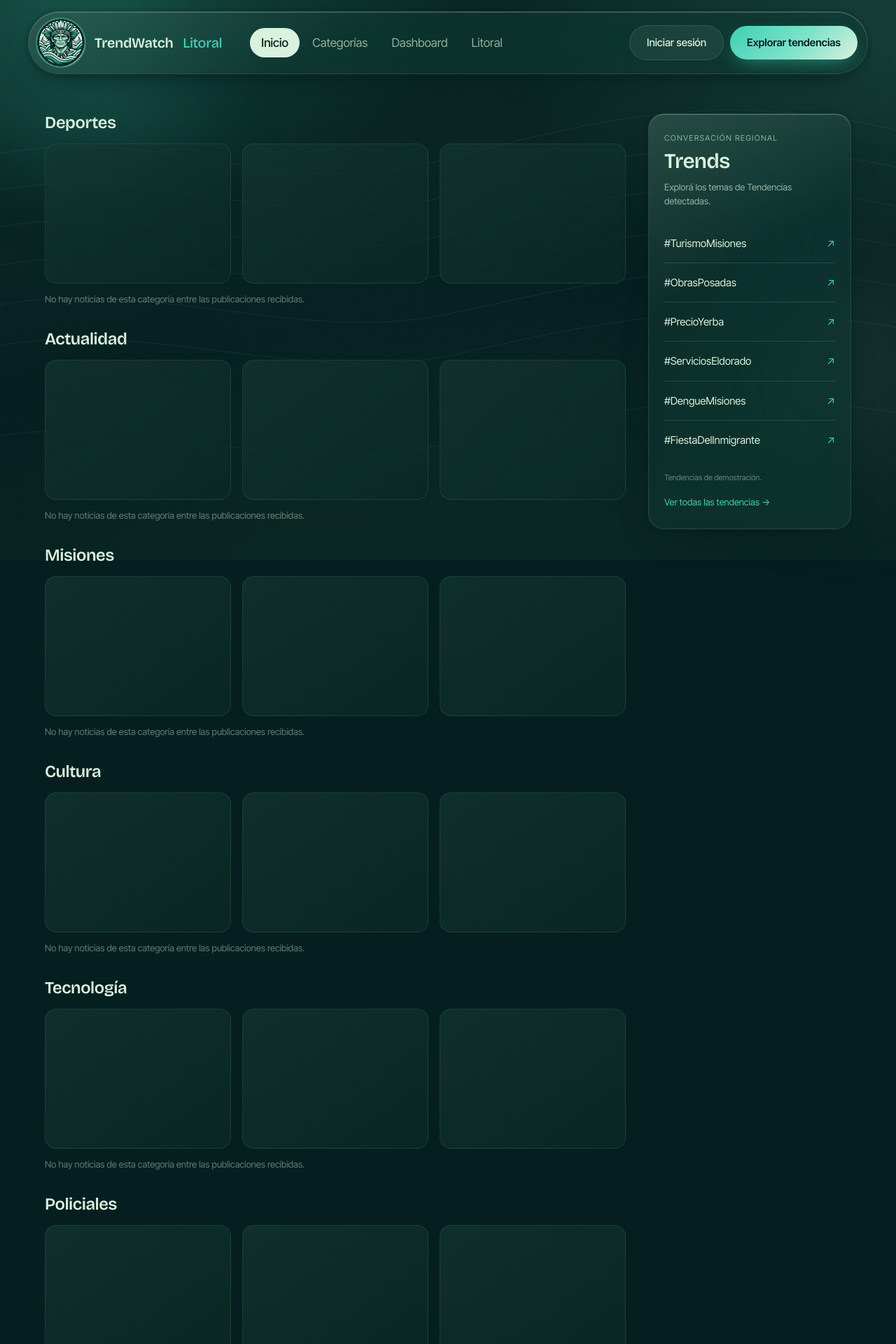
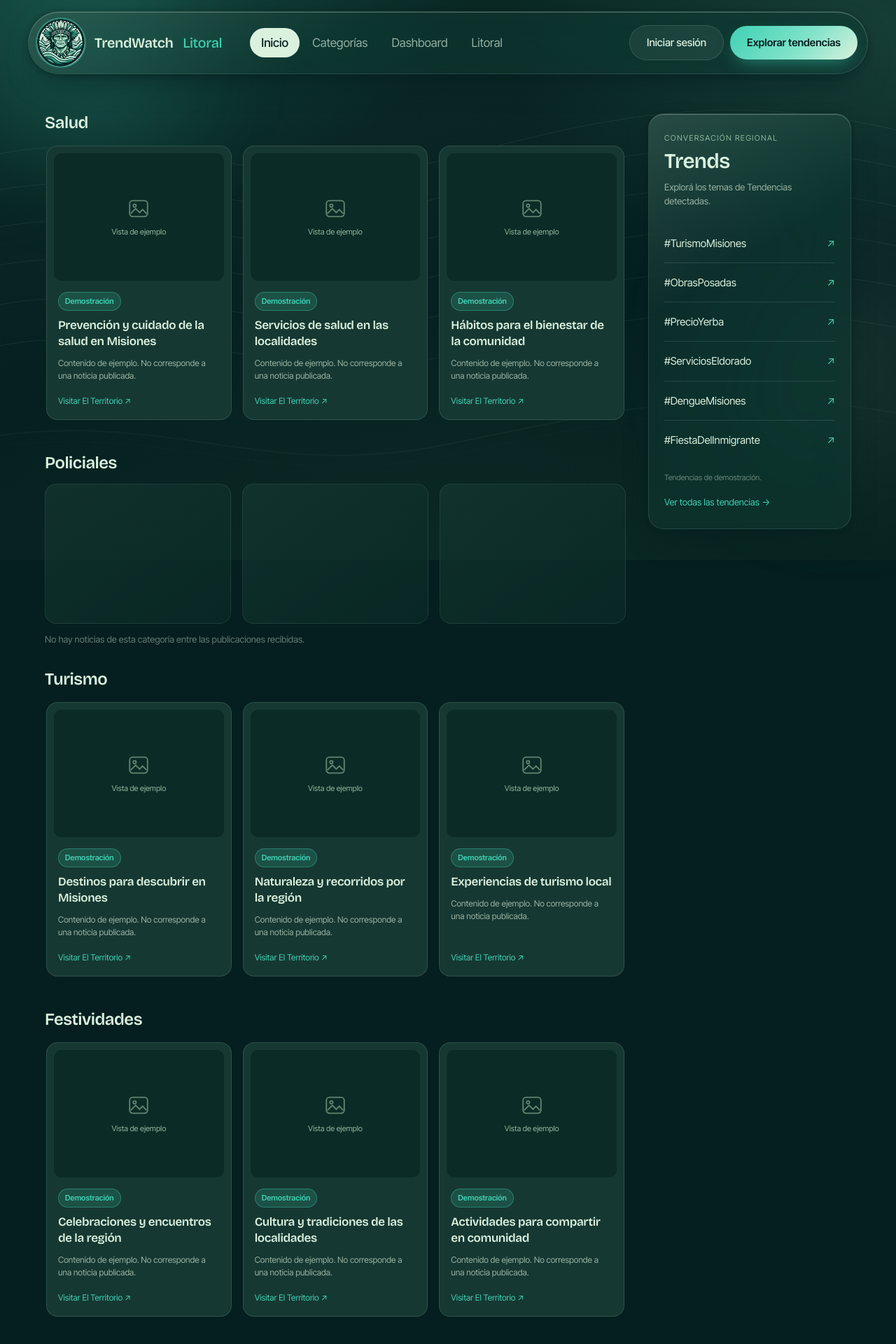
Before and after one commit to MakkiGan666/Trend-Watch-Litoral, a Django app: page / in a window 1280 px wide. Shown: the top 1920 px of the page at 70% size. Run offline with Django 5.2, Linux system fonts and the light colour scheme; tables that the repository leaves empty hold one stand-in row (values such as "Sample post").

Commit message:
Ajustes de landing

```diff
--- a/app/core/templates/inicio.html
+++ b/app/core/templates/inicio.html
@@ -10,7 +10,7 @@
         <link href="https://fonts.googleapis.com/css2?family=Bricolage+Grotesque:opsz,wght@12..96,400;12..96,500;12..96,600&family=Inter+Tight:wght@400;500;600&display=swap" rel="stylesheet">
         <link rel="icon" type="image/png" href="/static/img/favicon.png">
         <link rel="stylesheet" href="/static/css/trendwatch.css?v=13">
-        <link rel="stylesheet" href="/static/css/landing-news.css?v=2">
+        <link rel="stylesheet" href="/static/css/landing-news.css?v=3">
     </head>
     <body class="landing-page">
         <a class="skip" href="#main">Saltar al contenido</a>
@@ -55,13 +55,10 @@
                 <h1 class="sr-only" id="inicio-title">Noticias por categoría y tendencias de Misiones</h1>
                 <div class="wrap news-layout">
                     <div class="news-feed" data-news-feed="{% url 'listar_publicaciones' %}" aria-busy="false">
-                        {% include "partials/_news_category.html" with category_key="deportes" category_label="Deportes" %}
-                        {% include "partials/_news_category.html" with category_key="actualidad" category_label="Actualidad" %}
-                        {% include "partials/_news_category.html" with category_key="misiones" category_label="Misiones" %}
-                        {% include "partials/_news_category.html" with category_key="cultura" category_label="Cultura" %}
-                        {% include "partials/_news_category.html" with category_key="tecnologia" category_label="Tecnología" %}
+                        {% include "partials/_news_category.html" with category_key="salud" category_label="Salud" %}
                         {% include "partials/_news_category.html" with category_key="policiales" category_label="Policiales" %}
-                        {% include "partials/_news_category.html" with category_key="sin-categoria" category_label="Otras noticias" %}
+                        {% include "partials/_news_category.html" with category_key="turismo" category_label="Turismo" %}
+                        {% include "partials/_news_category.html" with category_key="festividades" category_label="Festividades" %}
                         <div class="news-feed__status">
                             <p data-news-status role="status" aria-live="polite">Noticias de El Territorio</p>
                             <button class="btn btn--ghost news-feed__retry" type="button" data-news-retry hidden>Reintentar</button>
@@ -165,6 +162,6 @@
             </div>
         </footer>
         <script src="/static/js/trendwatch.js?v=3" defer></script>
-        <script src="/static/js/landing-news.js?v=1" defer></script>
+        <script src="/static/js/landing-news.js?v=3" defer></script>
     </body>
 </html>
--- a/app/static/css/landing-news.css
+++ b/app/static/css/landing-news.css
@@ -19,6 +19,8 @@
 .news-card__fallback svg{width:34px;height:34px;opacity:.65}
 .news-card__body{padding:16px;display:flex;flex-direction:column;gap:10px;flex:1}
 .news-card__source{font-size:11px;color:var(--sage)}
+.news-card__demo-badge{align-self:flex-start;padding:4px 9px;border:1px solid var(--aqua-line);border-radius:var(--r-pill);background:var(--aqua-soft);color:var(--aqua);font-size:11px;font-weight:600}
+.news-card__demo-note{font-size:12px;line-height:1.5;color:var(--tx-2)}
 .news-card h3{font-size:17px;line-height:1.35;overflow-wrap:anywhere}
 .news-card__link{font-size:12px;color:var(--aqua);margin-top:auto;padding-top:8px}
 .news-category__preview{display:grid;grid-template-columns:repeat(3,minmax(0,1fr));gap:16px}
--- a/app/static/js/landing-news.js
+++ b/app/static/js/landing-news.js
@@ -8,6 +8,12 @@
   const sections = Array.from(feed.querySelectorAll('[data-news-category]'));
   const reduced = window.matchMedia('(prefers-reduced-motion: reduce)').matches;
   const carousels = new Map();
+  // Muestras visuales locales: nunca se envían a la API ni se guardan en la base.
+  const demoTitles = {
+    salud: ['Prevención y cuidado de la salud en Misiones', 'Servicios de salud en las localidades', 'Hábitos para el bienestar de la comunidad'],
+    turismo: ['Destinos para descubrir en Misiones', 'Naturaleza y recorridos por la región', 'Experiencias de turismo local'],
+    festividades: ['Celebraciones y encuentros de la región', 'Cultura y tradiciones de las localidades', 'Actividades para compartir en comunidad']
+  };
 
   function safeUrl(value) {
     if (typeof value !== 'string' || !value.trim()) return null;
@@ -18,14 +24,14 @@
   }
 
   function categoryOf(publication) {
-    // El scraper actual guarda la categoría en fuente: "El Territorio (Cultura)".
+    // El scraper actual guarda la categoría en fuente: "El Territorio (Policiales)".
     // categoria e imagen_url quedan admitidas para una futura ampliación de la API.
     const match = String(publication.fuente || '').match(/\(([^)]+)\)\s*$/);
     const category = String(publication.categoria || (match ? match[1] : 'sin-categoria'));
     return category.normalize('NFD').replace(/[\u0300-\u036f]/g, '').trim().toLowerCase();
   }
 
-  function card(publication) {
+  function card(publication, isDemo = false) {
     const article = document.createElement('article');
     article.className = 'news-card';
     const media = document.createElement('div');
@@ -34,6 +40,7 @@
     fallback.className = 'news-card__fallback';
     fallback.innerHTML = '<svg aria-hidden="true" viewBox="0 0 24 24" fill="none" stroke="currentColor" stroke-width="1.3"><rect x="3" y="4" width="18" height="16" rx="3"/><circle cx="8" cy="9" r="1.5"/><path d="m4 17 5-5 4 4 3-3 4 4"/></svg><span>El Territorio</span>';
     media.append(fallback);
+    if (isDemo) fallback.querySelector('span').textContent = 'Vista de ejemplo';
     const imageUrl = safeUrl(publication.imagen_url);
     if (imageUrl) {
       const image = document.createElement('img');
@@ -46,12 +53,12 @@
     const body = document.createElement('div');
     body.className = 'news-card__body';
     const source = document.createElement('span');
-    source.className = 'news-card__source';
-    source.textContent = publication.fuente || 'El Territorio';
+    source.className = isDemo ? 'news-card__demo-badge' : 'news-card__source';
+    source.textContent = isDemo ? 'Demostración' : (publication.fuente || 'El Territorio');
     const heading = document.createElement('h3');
     const url = safeUrl(publication.url);
     const title = publication.titulo || 'Noticia sin título';
-    if (url) {
+    if (url && !isDemo) {
       const link = document.createElement('a');
       link.href = url;
       link.target = '_blank';
@@ -60,13 +67,19 @@
       heading.append(link);
     } else { heading.textContent = title; }
     body.append(source, heading);
+    if (isDemo) {
+      const note = document.createElement('p');
+      note.className = 'news-card__demo-note';
+      note.textContent = 'Contenido de ejemplo. No corresponde a una noticia publicada.';
+      body.append(note);
+    }
     if (url) {
       const link = document.createElement('a');
       link.className = 'news-card__link';
       link.href = url;
       link.target = '_blank';
       link.rel = 'noopener noreferrer';
-      link.textContent = 'Leer en El Territorio ↗';
+      link.textContent = isDemo ? 'Visitar El Territorio ↗' : 'Leer en El Territorio ↗';
       body.append(link);
     }
     article.append(media, body);
@@ -140,26 +153,33 @@
       payload.data.forEach(publication => {
         if (!publication || typeof publication !== 'object') return;
         const category = categoryOf(publication);
-        const key = groups.has(category) ? category : 'sin-categoria';
-        groups.get(key).push(publication);
+        // Mostrar únicamente las categorías elegidas, sin reclasificar otras noticias.
+        if (groups.has(category)) groups.get(category).push(publication);
       });
+      let demoCount = 0;
       sections.forEach(section => {
         const publications = groups.get(section.dataset.newsCategory);
+        const isDemo = !publications.length && Boolean(demoTitles[section.dataset.newsCategory]);
+        const items = isDemo
+          ? demoTitles[section.dataset.newsCategory].map(titulo => ({ titulo, url: 'https://www.elterritorio.com.ar/' }))
+          : publications;
+        if (isDemo) demoCount += items.length;
         const track = section.querySelector('.news-track');
         const empty = section.querySelector('.news-category__empty');
-        section.hidden = section.dataset.newsCategory === 'sin-categoria' && !publications.length;
-        track.replaceChildren(...publications.map(card));
-        track.hidden = !publications.length;
-        empty.hidden = Boolean(publications.length);
+        track.replaceChildren(...items.map(publication => card(publication, isDemo)));
+        track.hidden = !items.length;
+        empty.hidden = Boolean(items.length);
         empty.querySelector('p').textContent = 'No hay noticias de esta categoría entre las publicaciones recibidas.';
-        if (publications.length) {
+        if (items.length) {
           if (!carousels.has(section)) carousels.set(section, carousel(section));
           else carousels.get(section)();
         }
       });
-      status.textContent = payload.data.length
-        ? 'El Territorio · Últimas ' + payload.data.length + ' noticias recibidas'
-        : 'Todavía no hay noticias disponibles.';
+      const visibleTotal = Array.from(groups.values()).reduce((total, publications) => total + publications.length, 0);
+      status.textContent = visibleTotal
+        ? 'El Territorio · ' + visibleTotal + ' noticias de las categorías seleccionadas'
+        : 'No hay noticias de estas categorías entre las publicaciones recibidas.';
+      if (demoCount) status.textContent += ' · ' + demoCount + ' tarjetas de demostración, fuera del conteo de noticias.';
     } catch (_) {
       status.textContent = 'No pudimos cargar las noticias. Intentá nuevamente.';
       retry.hidden = false;
```
